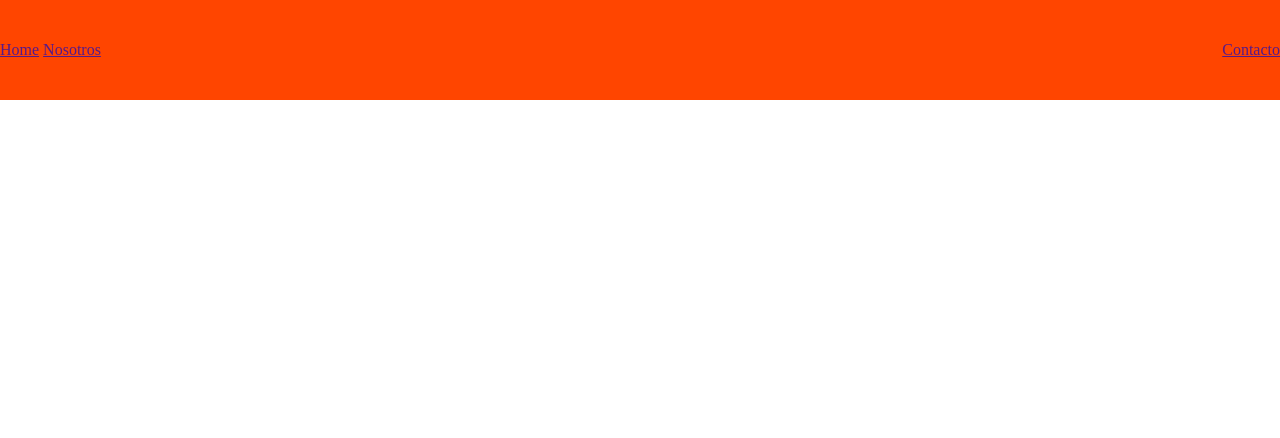
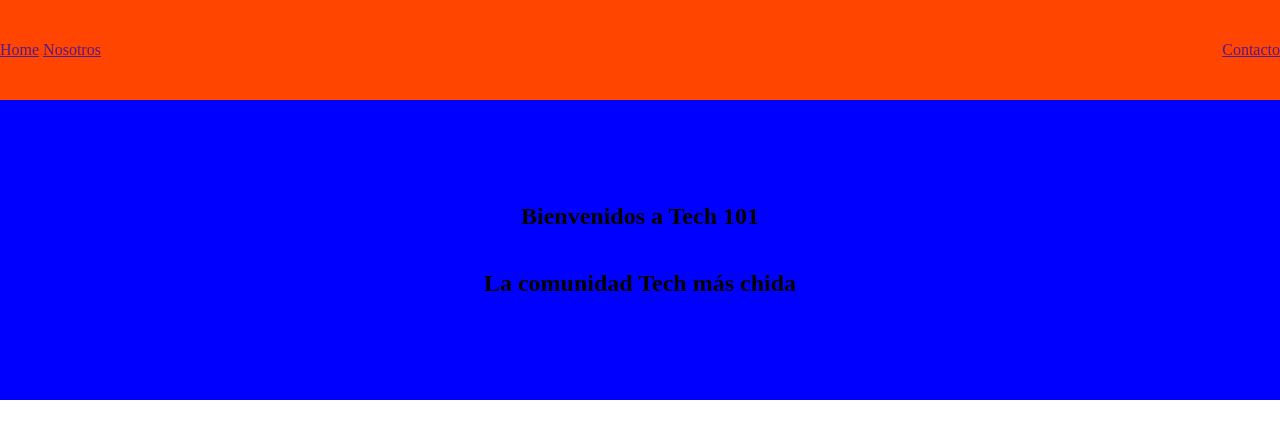
Before and after one commit to somostech101/Sesion02FlexBox, a plain HTML site: page index.html in a window 1280 px wide. Drawn offline with Linux system fonts and the light colour scheme.

Commit message:
Se agregan propiedades de flex al Id hero

```diff
--- a/assets/css/main.css
+++ b/assets/css/main.css
@@ -13,3 +13,12 @@ nav{
     height: 100px;
     width: 100%;
 }
+#hero{
+    display: flex;
+    height: 300px;
+    width: 100%;
+    background: blue;
+    align-items: center;
+    justify-content: center;
+    flex-direction: column;
+}
--- a/index.html
+++ b/index.html
@@ -9,16 +9,18 @@
 </head>
 <body>
     <nav>
-
         <div>
             <a href="">Contacto</a>
-
         </div>
         <div>
-        <a href="">Home</a>
-        <a href="">Nosotros</a>
+            <a href="">Home</a>
+            <a href="">Nosotros</a>
         </div>
     </nav>
+    <section id="hero">
+        <h1>Bienvenidos a Tech 101</h1>
+        <h2>La comunidad Tech más chida</h2>
+    </section>
 
 </body>
 </html>
```
